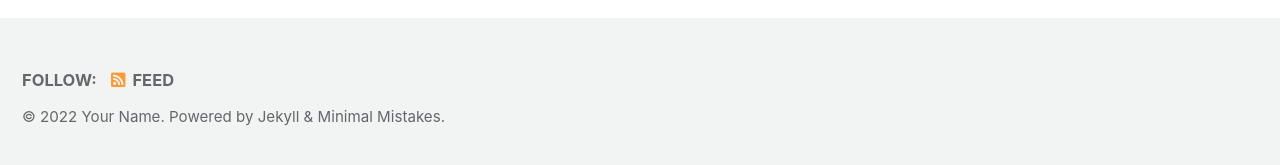
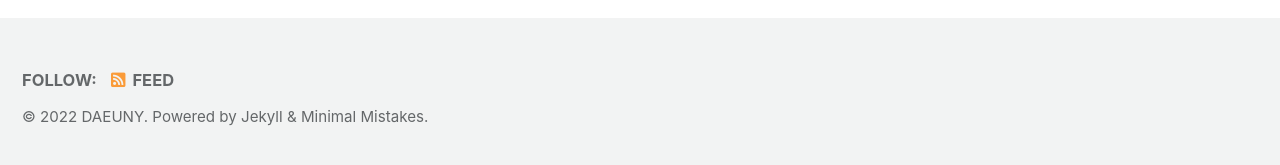
Before and after one commit to DAEUNY/DAEUNY.github.io, a Jekyll site: the page built from index.html, in a window 1280 px wide. Shown: the part 727-892 px from the top of the page. Built offline with Jekyll 4.4.1, drawn with Linux system fonts in a browser that asks for light colours; cached includes are drawn as plain includes; the list of posts is cut into pages by our own code.

Commit message:
fix : change url
- config.yml 파일 line.24 url 내 블로그 주소로 변경

```diff
--- a/_config.yml
+++ b/_config.yml
@@ -19,9 +19,9 @@ locale                   : "en-US"
 title                    : "Site Title"
 title_separator          : "-"
 subtitle                 : # site tagline that appears below site title in masthead
-name                     : "Your Name"
-description              : "An amazing website."
-url                      : # the base hostname & protocol for your site e.g. "https://mmistakes.github.io"
+name                     : "DAEUNY"
+description              : "Blog."
+url                      : "https://DAEUNY.github.io"
 baseurl                  : # the subpath of your site, e.g. "/blog"
 repository               : # GitHub username/repo-name e.g. "mmistakes/minimal-mistakes"
 teaser                   : # path of fallback teaser image, e.g. "/assets/images/500x300.png"
```
